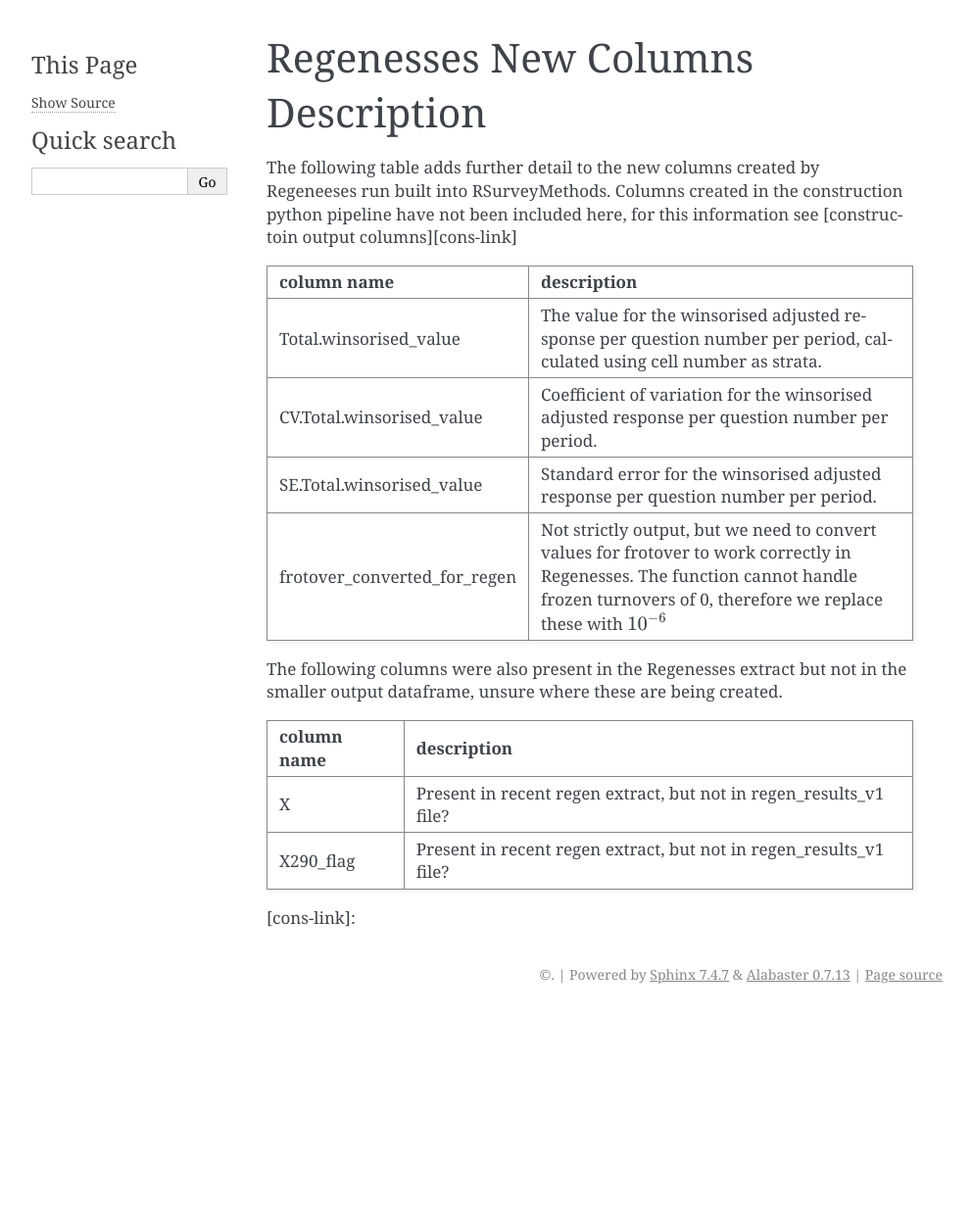
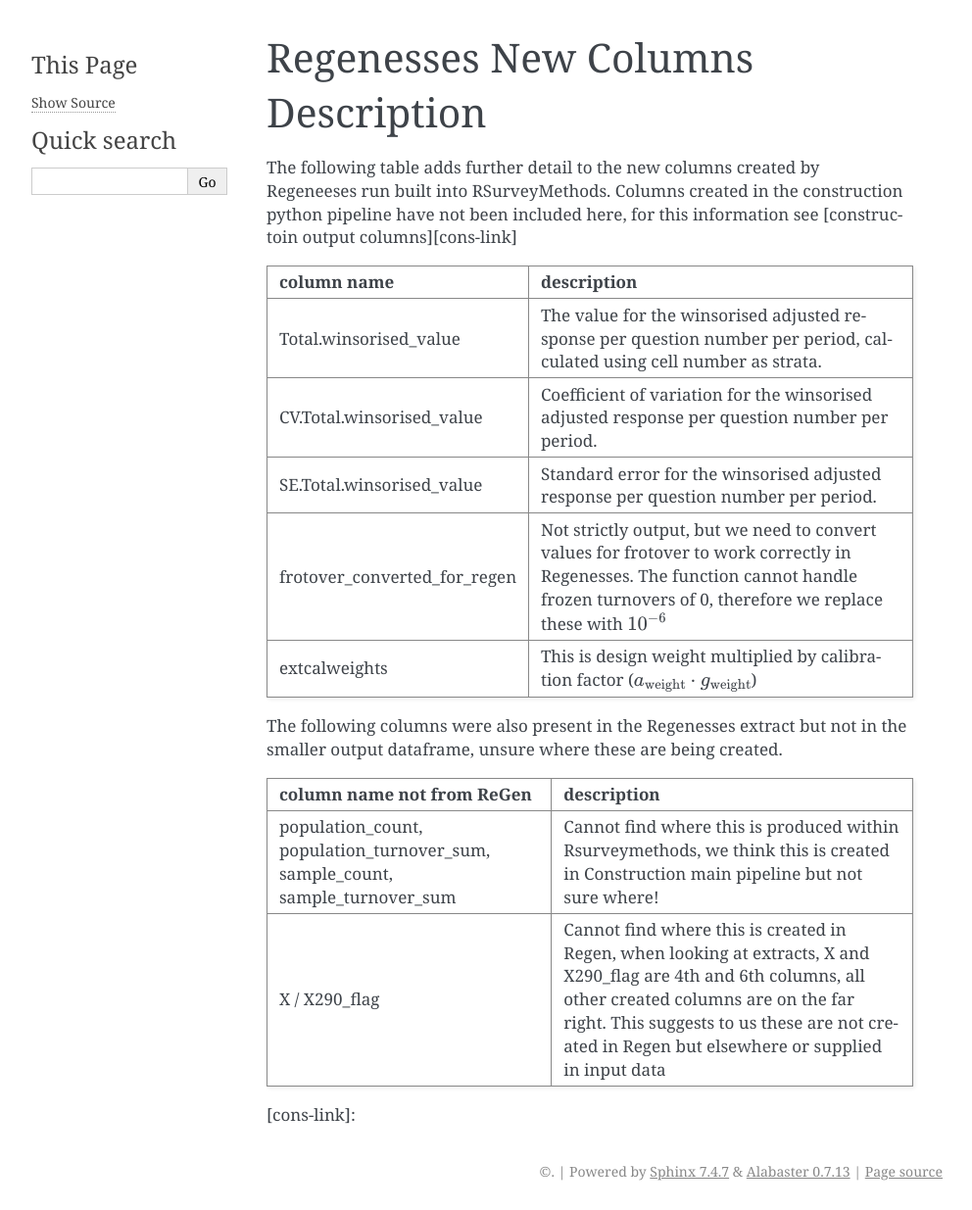
Before and after one commit to ONSdigital/construction-survey-results, a Sphinx documentation site: the page built from docs/user_guide/regenesees_columns.md, in a window 1280 px wide. Shown: the whole page at 98% size, without its empty margins (148-1140 px from the left). Built offline with Sphinx 7.4.7, drawn with Linux system fonts in a browser that asks for light colours; pages that are not in the unit, such as notebooks, are missing from menus; before the commit the page ends 1034 px from its top, so only the background shows below that.

Commit message:
Update documentation checking outputs of Regen

```diff
--- a/docs/user_guide/regenesees_columns.md
+++ b/docs/user_guide/regenesees_columns.md
@@ -8,12 +8,14 @@ The following table adds further detail to the new columns created by Regeneeses
 | CV.Total.winsorised_value  | Coefficient of variation for the winsorised adjusted response per question number per period. |
 | SE.Total.winsorised_value  | Standard error for the winsorised adjusted response per question number per period.  |
 | frotover_converted_for_regen |Not strictly output, but we need to convert values for frotover to work correctly in Regenesses. The function cannot handle frozen turnovers of 0, therefore we replace these with $10^{-6}$|
+|extcalweights | This is design weight multiplied by calibration factor ($a_\text{weight} \cdot g_\text{weight}$)|
 
 The following columns were also present in the Regenesses extract but not in the smaller output dataframe, unsure where these are being created.
 
-| column name                | description         |
+| column name not from ReGen            | description         |
 |----------------------------|---------------------|
-| X                          | Present in recent regen extract, but not in regen_results_v1 file?|
-| X290_flag                  |Present in recent regen extract, but not in regen_results_v1 file?|
+|population_count, population_turnover_sum, sample_count, sample_turnover_sum | Cannot find where this is produced within Rsurveymethods, we think this is created in Construction main pipeline but not sure where!|
+| X / X290_flag | Cannot find where this is created in Regen, when looking at extracts, X and X290_flag are 4th and 6th columns, all other created columns are on the far right. This suggests to us these are not created in Regen but elsewhere or supplied in input data |
+
 
 [cons-link]:
```
